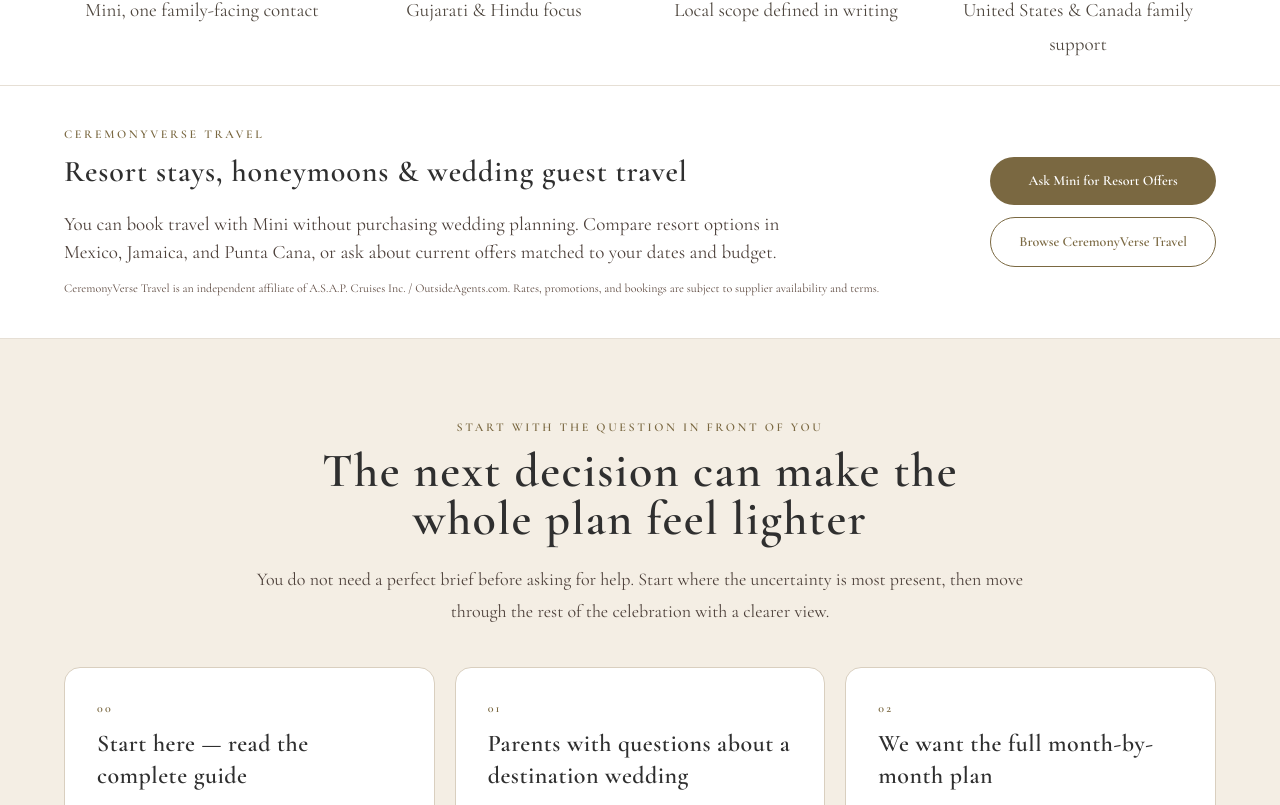
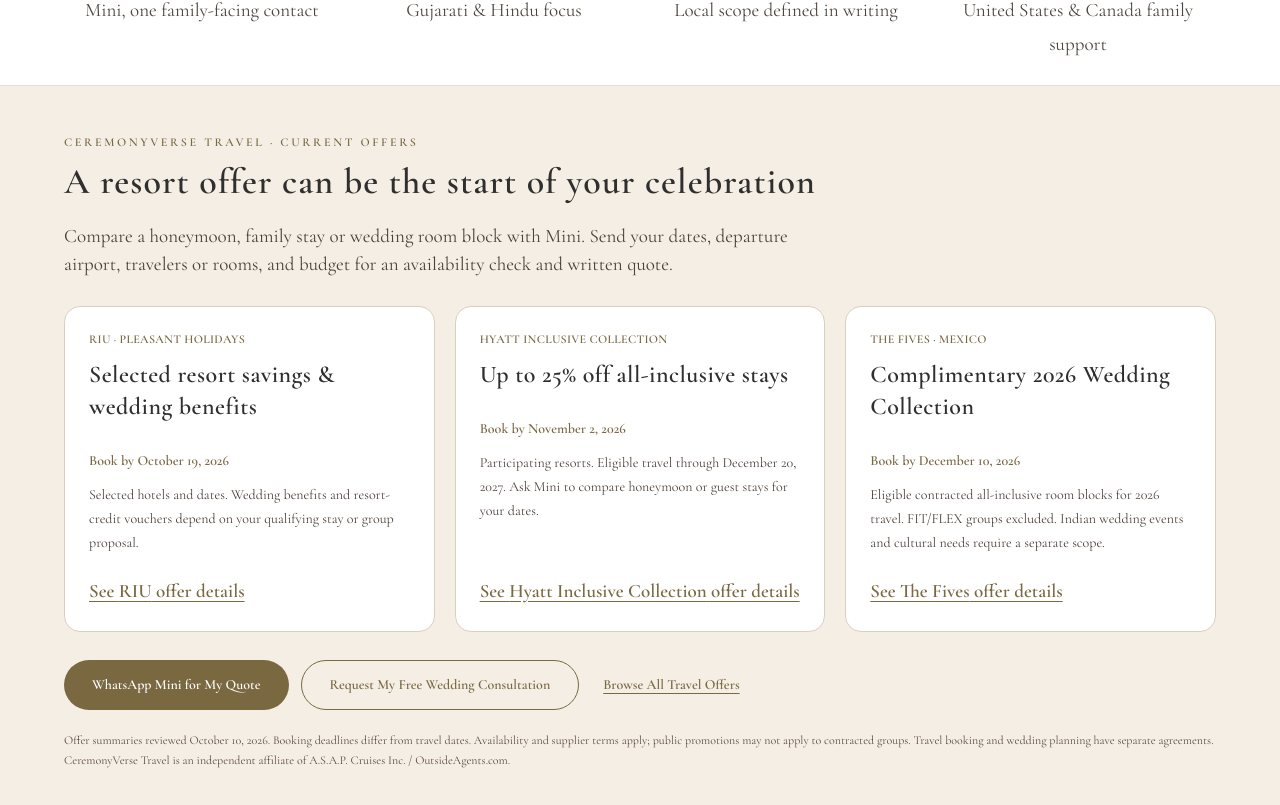
Before and after one commit to leylabernie/v0-ceremony-verse-wedding-concierge, a Next.js app: page / in a window 1280 px wide. Shown: the part 955-1760 px from the top of the page. Built offline with nearby package versions, Linux system fonts and the light colour scheme; no server answers.

Commit message:
Feature October travel offers and direct quote requests on CeremonyVerse (#62)
* Add current resort offers with expiry and quote inquiry paths

* Feature current travel offers and consultation path on homepage

```diff
--- /dev/null
+++ b/components/current-travel-offers.tsx
@@ -0,0 +1,52 @@
+"use client"
+
+import Link from "next/link"
+import { useEffect, useState } from "react"
+
+const offers = [
+  { id: "riu", supplier: "RIU · Pleasant Holidays", title: "Selected resort savings & wedding benefits", deadline: "October 19, 2026", expires: "2026-10-20T00:00:00-04:00", detail: "Selected hotels and dates. Wedding benefits and resort-credit vouchers depend on your qualifying stay or group proposal." },
+  { id: "hyatt", supplier: "Hyatt Inclusive Collection", title: "Up to 25% off all-inclusive stays", deadline: "November 2, 2026", expires: "2026-11-03T00:00:00-05:00", detail: "Participating resorts. Eligible travel through December 20, 2027. Ask Mini to compare honeymoon or guest stays for your dates." },
+  { id: "fives", supplier: "The Fives · Mexico", title: "Complimentary 2026 Wedding Collection", deadline: "December 10, 2026", expires: "2026-12-11T00:00:00-05:00", detail: "Eligible contracted all-inclusive room blocks for 2026 travel. FIT/FLEX groups excluded. Indian wedding events and cultural needs require a separate scope." },
+]
+
+export function CurrentTravelOffers() {
+  // Resolve the visitor's current time after hydration so expired promotions
+  // never depend on when the static homepage was last deployed.
+  const [now, setNow] = useState<number | null>(null)
+  useEffect(() => {
+    const update = () => setNow(Date.now())
+    update()
+    const timer = window.setInterval(update, 60_000)
+    return () => window.clearInterval(timer)
+  }, [])
+  const active = now === null ? [] : offers.filter((offer) => now < Date.parse(offer.expires))
+
+  return (
+    <section aria-labelledby="current-travel-offers-heading" className="border-b border-[#e6dfd5] bg-[#f4eee4] px-6 py-12">
+      <div className="mx-auto max-w-6xl">
+        <p className="text-xs font-semibold uppercase tracking-[0.22em] text-[#7a6841]">CeremonyVerse Travel · Current offers</p>
+        <h2 id="current-travel-offers-heading" className="mt-3 font-serif text-3xl font-semibold sm:text-4xl">A resort offer can be the start of your celebration</h2>
+        <p className="mt-4 max-w-3xl leading-7 text-[#4d403a]">Compare a honeymoon, family stay or wedding room block with Mini. Send your dates, departure airport, travelers or rooms, and budget for an availability check and written quote.</p>
+        {active.length > 0 ? (
+          <div className="mt-7 grid gap-5 md:grid-cols-3">
+            {active.map((offer) => (
+              <article key={offer.id} className="flex flex-col rounded-2xl border border-[#d9cfbf] bg-white p-6">
+                <p className="text-xs font-semibold uppercase tracking-wide text-[#7a6841]">{offer.supplier}</p>
+                <h3 className="mt-3 font-serif text-2xl font-semibold">{offer.title}</h3>
+                <p className="mt-3 text-sm font-semibold text-[#7a6841]">Book by {offer.deadline}</p>
+                <p className="mt-3 flex-1 text-sm leading-6 text-[#4d403a]">{offer.detail}</p>
+                <a href={`https://ceremonyversetravel.com/deals/?utm_source=ceremonyverse&utm_medium=referral&utm_campaign=current_offers#${offer.id}-offer`} className="mt-5 font-semibold text-[#7a6841] underline underline-offset-4">See {offer.supplier.split(" · ")[0]} offer details</a>
+              </article>
+            ))}
+          </div>
+        ) : null}
+        <div className="mt-7 flex flex-col gap-3 sm:flex-row sm:flex-wrap">
+          <a href={`https://wa.me/12153419990?text=${encodeURIComponent("Hi Mini, I found the travel offers on CeremonyVerse. Please check availability and send a written quote. Dates: __. Departure airport: __. Travelers / rooms: __. Total budget: __. Wedding or honeymoon needs: __.")}`} className="inline-flex items-center justify-center rounded-full bg-[#7a6841] px-7 py-3.5 text-sm font-semibold text-white">WhatsApp Mini for My Quote</a>
+          <Link href="/contact/?service=mexico&from=current-travel-offers" className="inline-flex items-center justify-center rounded-full border border-[#7a6841] px-7 py-3.5 text-sm font-semibold text-[#7a6841]">Request My Free Wedding Consultation</Link>
+          <a href="https://ceremonyversetravel.com/deals/?utm_source=ceremonyverse&utm_medium=referral&utm_campaign=current_offers" className="inline-flex items-center justify-center px-3 py-3.5 text-sm font-semibold text-[#7a6841] underline underline-offset-4">Browse All Travel Offers</a>
+        </div>
+        <p className="mt-5 text-xs leading-5 text-[#5e4a40]">Offer summaries reviewed October 10, 2026. Booking deadlines differ from travel dates. Availability and supplier terms apply; public promotions may not apply to contracted groups. Travel booking and wedding planning have separate agreements. CeremonyVerse Travel is an independent affiliate of A.S.A.P. Cruises Inc. / OutsideAgents.com.</p>
+      </div>
+    </section>
+  )
+}
--- a/components/pages/home-page.tsx
+++ b/components/pages/home-page.tsx
@@ -3,6 +3,7 @@ import Link from "next/link"
 import { destinationPackagePricingNote, mexicoAvailabilityMessage, mexicoPackages } from "@/lib/mexico-packages"
 import { destinationFeasibilityPlan } from "@/lib/destination-feasibility-plan"
 import { ChatWithMinisAssistantButton } from "@/components/chat-with-minis-assistant-button"
+import { CurrentTravelOffers } from "@/components/current-travel-offers"
 
 // Design: Editorial Proof, Not Pageantry. Preserve the existing charcoal, parchment,
 // antique-gold, serif-led CeremonyVerse visual system while helping a prospective bride
@@ -287,6 +288,8 @@ export function HomePage() {
           </div>
         </div>
       </section>
+
+      <CurrentTravelOffers />
 
       <section aria-labelledby="travel-booking-heading" className="border-b border-[#e6dfd5] bg-white px-6 py-10">
         <div className="mx-auto grid max-w-6xl gap-6 lg:grid-cols-[1fr_auto] lg:items-center">
```
